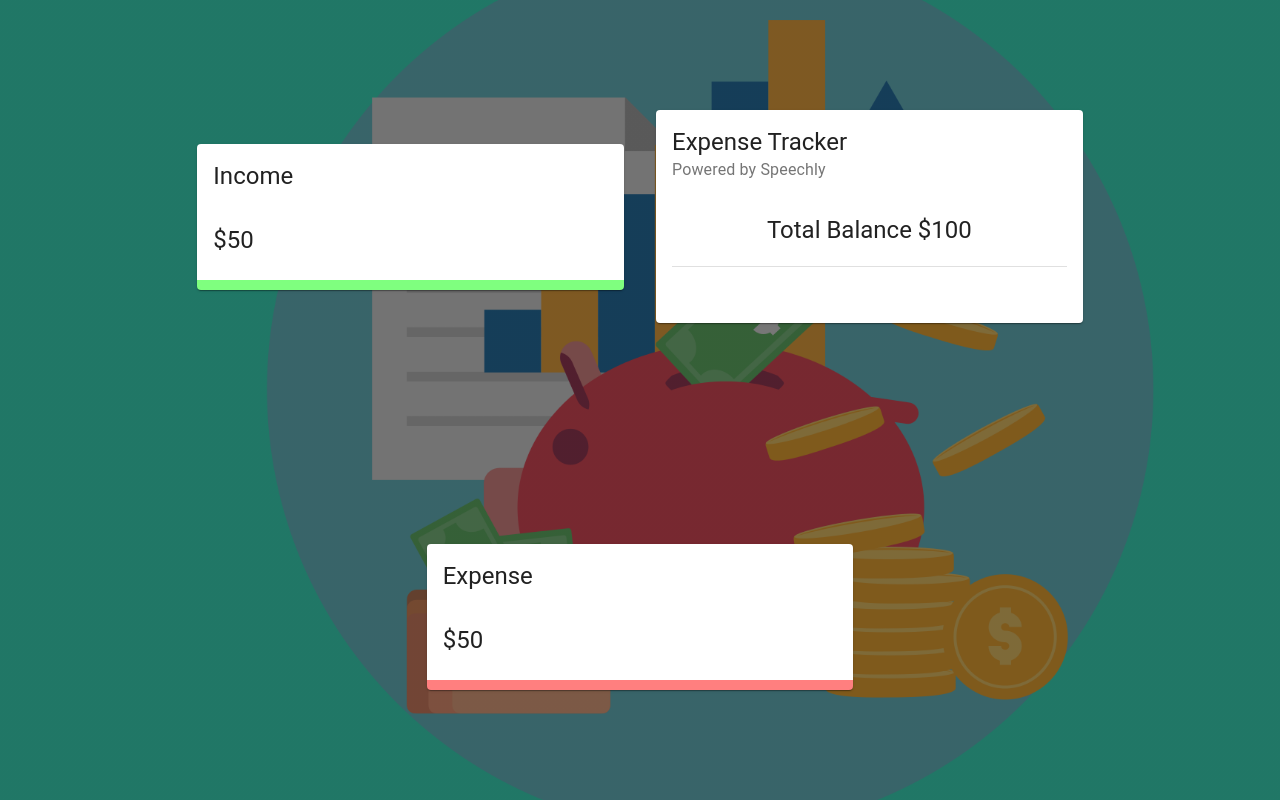
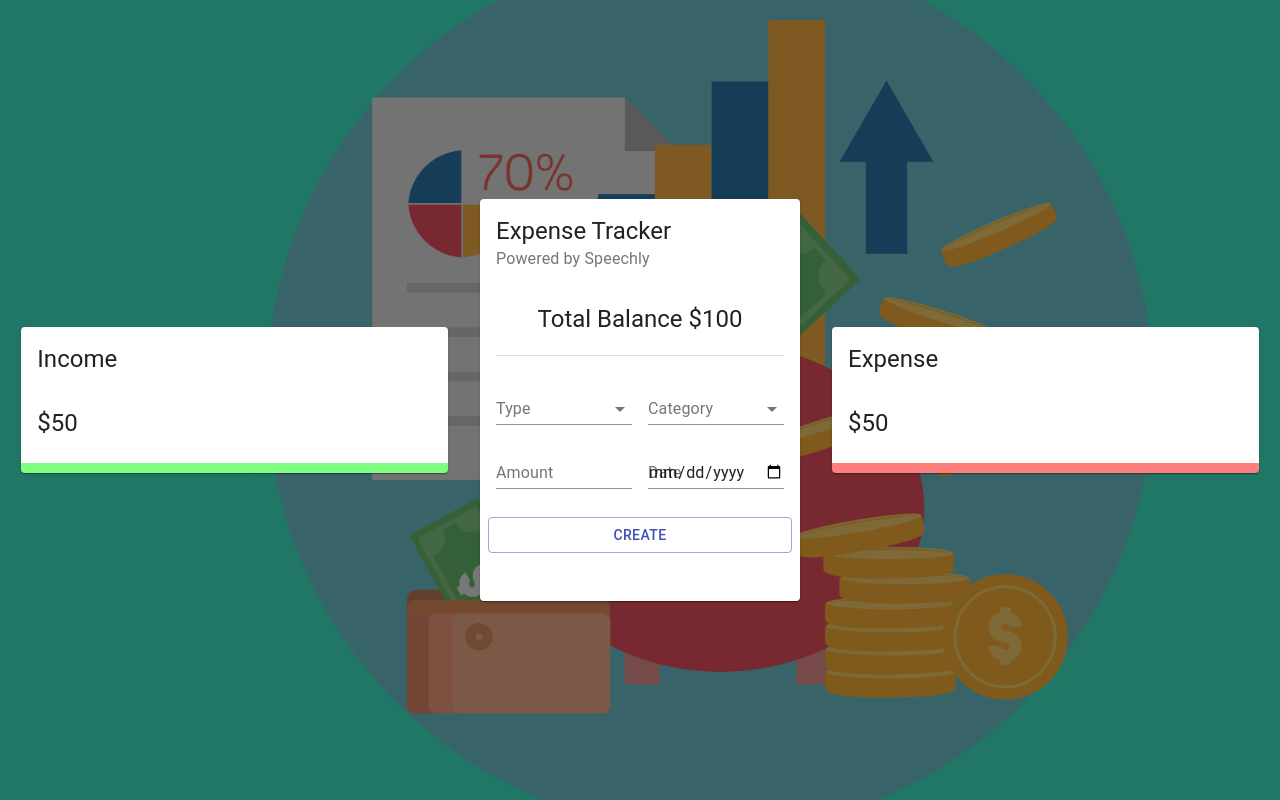
Before and after one commit to Zahid-Sarang/expense_tracker, a React (Create React App) app: page / in a window 1280 px wide. Built offline with nearby package versions, Linux system fonts and the light colour scheme.

Commit message:
Form is Created

```diff
--- a/src/App.js
+++ b/src/App.js
@@ -14,7 +14,7 @@
               <Grid item xs={12} sm={4}>
                   <Details title="Income"/>
               </Grid>
-              <Grid item xs={12} sm={4}>
+              <Grid item xs={12} sm={3}>
                  <Main/>
               </Grid>
               <Grid item xs={12} sm={4}>
--- /dev/null
+++ b/src/components/Main/Form/Form.jsx
@@ -0,0 +1,44 @@
+import React from 'react';
+import { TextField, Typography, Grid, Button, FormControl, InputLabel, Select, MenuItem } from '@material-ui/core';
+
+import useStyles from './style'
+
+const Form = () => {
+    const classes = useStyles();
+    return (
+        <Grid container spacing={2}>
+             <Grid item xs={12}>
+                 <Typography align="center" variant="subtitle2" gutterBottom>
+                     {/*  */}
+                 </Typography>
+             </Grid>
+             <Grid item xs={6}>
+                <FormControl fullWidth>
+                    <InputLabel>Type</InputLabel>
+                    <Select>
+                        <MenuItem value="Income">Income</MenuItem>
+                        <MenuItem value="Expense">Expense</MenuItem>
+                    </Select>
+                </FormControl>
+             </Grid>
+             <Grid item xs={6}>
+                 <FormControl fullWidth>
+                     <InputLabel>Category</InputLabel>
+                     <Select>
+                         <MenuItem value="business">Business</MenuItem>
+                         <MenuItem value="salary">Salary</MenuItem>
+                     </Select>
+                 </FormControl>
+             </Grid>
+             <Grid item xs={6}>
+                 <TextField type="number" label="Amount" fullWidth />
+             </Grid>
+             <Grid item xs={6}>
+                 <TextField type="date" label="Date" fullWidth />
+             </Grid>
+             <Button className={classes.button} variant="outlined" color="primary" fullWidth>Create</Button>
+        </Grid>
+    )
+}
+
+export default Form
--- /dev/null
+++ b/src/components/Main/Form/style.js
@@ -0,0 +1,12 @@
+import { makeStyles } from '@material-ui/core/styles';
+
+export default makeStyles(() => ({
+  radioGroup: {
+    display: 'flex',
+    justifyContent: 'center',
+    marginBottom: '-10px',
+  },
+  button: {
+    marginTop: '20px',
+  },
+}));
--- a/src/components/Main/Main.js
+++ b/src/components/Main/Main.js
@@ -1,6 +1,7 @@
 import React from 'react';
 import {Card,CardHeader, CardContent, Typography,Grid,Divider}from '@material-ui/core';
 import useStyle from './style';
+import Form from './Form/Form';
 
 const Main = () => {
     const classes = useStyle();
@@ -13,7 +14,7 @@
                {/* InfoCard */}
                </Typography>
                <Divider />
-               {/* Form */}
+               <Form/>
            </CardContent>
            <CardContent className={classes.CardContent}>
            <Grid container spacing={2}>
```
